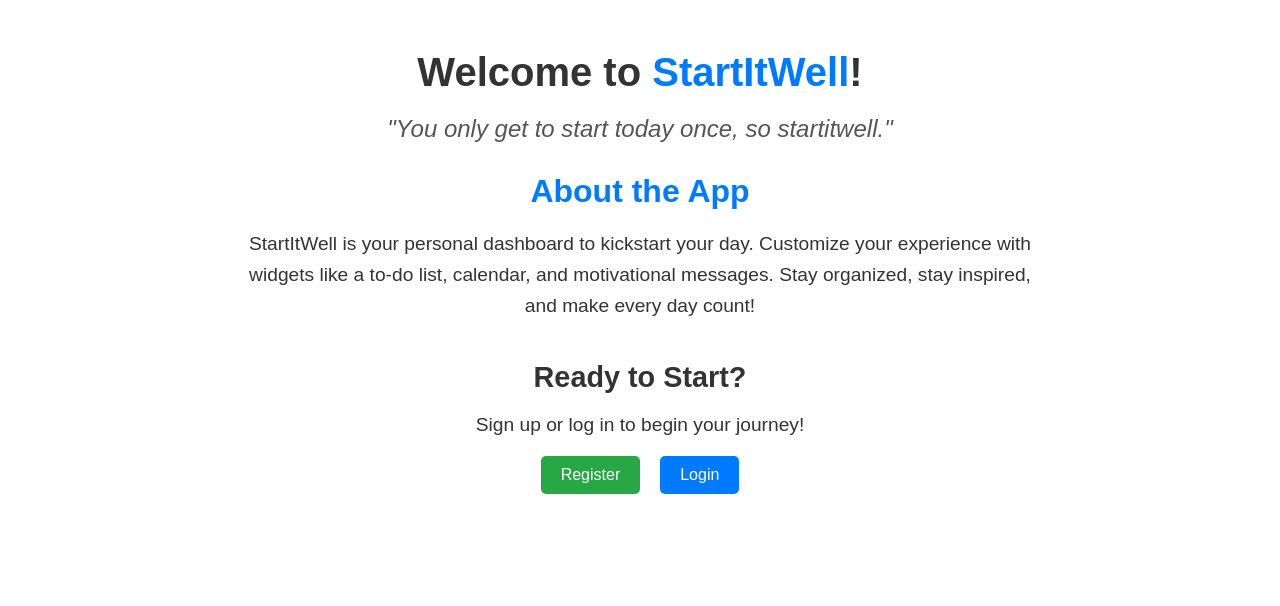
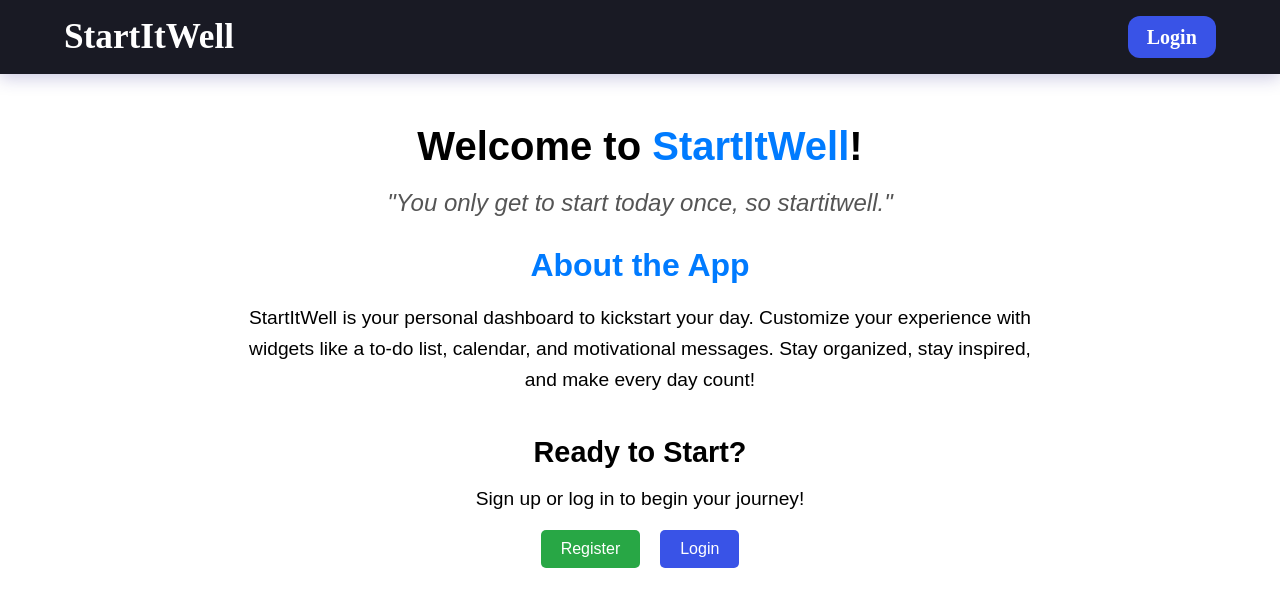
Before and after one commit to Kasej01/StartItWell, a React (Create React App) app in the folder frontend/: page / in a window 1280 px wide. Shown: the top 606 px of the page. Built offline with nearby package versions, Linux system fonts and the light colour scheme.

Commit message:
Updated navbar

```diff
--- a/frontend/src/App.js
+++ b/frontend/src/App.js
@@ -3,10 +3,12 @@ import { BrowserRouter as Router, Routes, Route } from 'react-router-dom';
 import Home from './pages/Home';
 import Login from './pages/Login';
 import Register from './pages/Register';
+import Navbar from './components/Navbar';
 
 function App() {
   return (
     <Router>
+      <Navbar />
       <Routes>
         <Route path="/" element={<Home />} />
         <Route path="/login" element={<Login />} />
--- /dev/null
+++ b/frontend/src/components/Navbar.js
@@ -0,0 +1,18 @@
+import React from 'react';
+import { Link } from 'react-router-dom';
+import './styles/Navbar.css';
+
+const Navbar = () => {
+  return (
+    <nav className="navbar">
+      <div className="navbar-left">
+        <Link to="/" className="navbar-logo">StartItWell</Link>
+      </div>
+      <div className="navbar-right">
+        <Link to="/login" className="navbar-login-btn">Login</Link>
+      </div>
+    </nav>
+  );
+};
+
+export default Navbar;
--- /dev/null
+++ b/frontend/src/components/styles/Navbar.css
@@ -0,0 +1,47 @@
+.navbar {
+  display: flex;
+  justify-content: space-between;
+  align-items: center;
+  background: #191a24;
+  padding: 1rem 5vw;
+}
+
+.navbar:hover {
+  box-shadow: 0 4px 16px 0 rgba(50, 44, 143, 0.25);
+  transition: all 0.3s ease-in-out;
+}
+
+.navbar-logo {
+  font-size: 2.2rem;
+  color: white;
+  text-decoration: none;
+  font-weight: bold;
+}
+
+.navbar-logo:hover {
+  color: #e6eba8;
+  transition: all 0.3s ease-in-out;
+}
+
+.navbar-right {
+  display: flex;
+  align-items: center;
+}
+
+.navbar-login-btn {
+  background-color: #3953e7;
+  color: white;
+  padding: 0.6rem 1.2rem;
+  border-radius: 0.75rem;
+  font-size: 1.25rem;
+  text-decoration: none;
+  font-weight: 700;
+}
+
+.navbar-login-btn:hover {
+  background: #2542e6;
+  color: #F1F5F9;
+  transform: scale(1.0025);
+  transform:translateY(3px);
+  transition: all 0.3s ease-in-out;
+}
--- /dev/null
+++ b/frontend/src/index.css
@@ -0,0 +1,4 @@
+body{
+    margin: 0;
+    background-color: #ffffff;
+}
--- a/frontend/src/index.js
+++ b/frontend/src/index.js
@@ -1,6 +1,7 @@
 import React from 'react';
 import ReactDOM from 'react-dom/client';
 import App from './App';
+import './index.css';
 
 const root = ReactDOM.createRoot(document.getElementById('root'));
 root.render(
--- a/frontend/src/pages/styles/Home.css
+++ b/frontend/src/pages/styles/Home.css
@@ -3,7 +3,7 @@
   margin: 50px auto;
   max-width: 800px;
   font-family: 'Arial', sans-serif;
-  color: #333;
+  color: black;
 }
 
 .home-header h1 {
@@ -75,10 +75,10 @@
 }
 
 .btn-login {
-  background-color: #007bff;
+  background-color: #3953e7;;
   color: white;
 }
 
 .btn-login:hover {
-  background-color: #0056b3;
+  background-color: rgb(23, 54, 230);
 }
```
